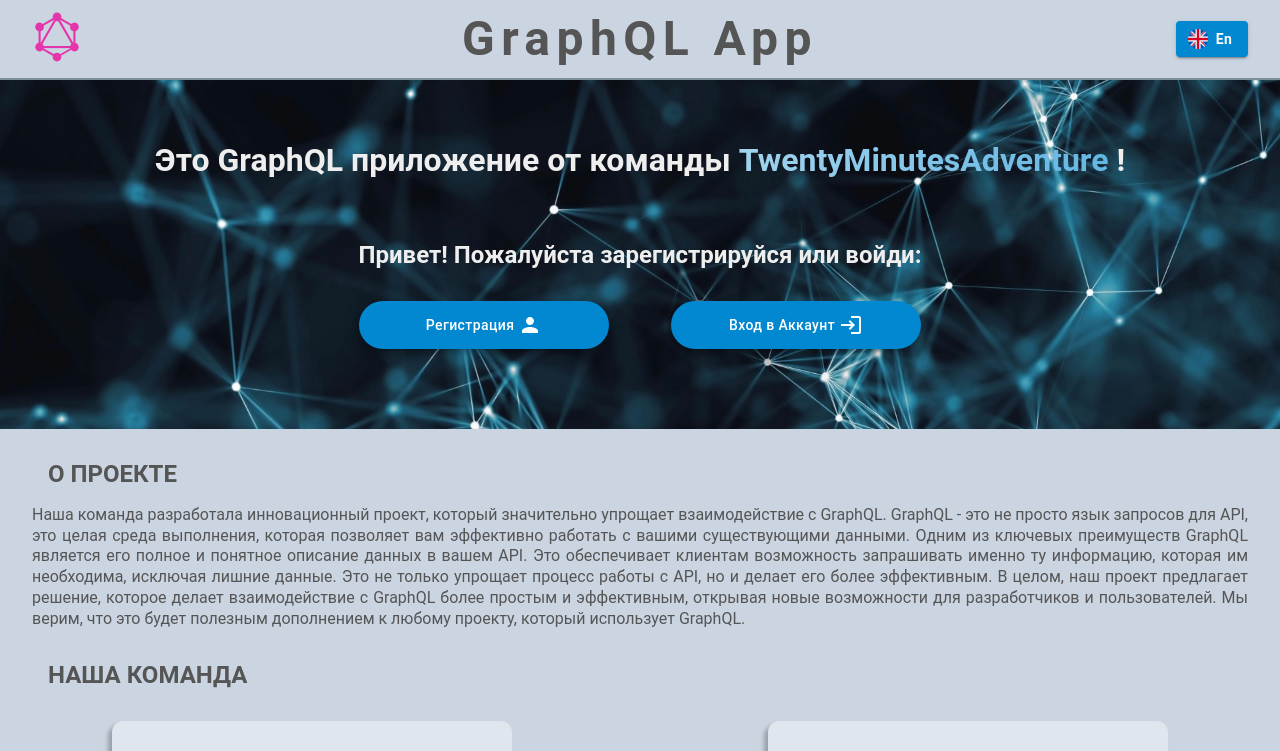
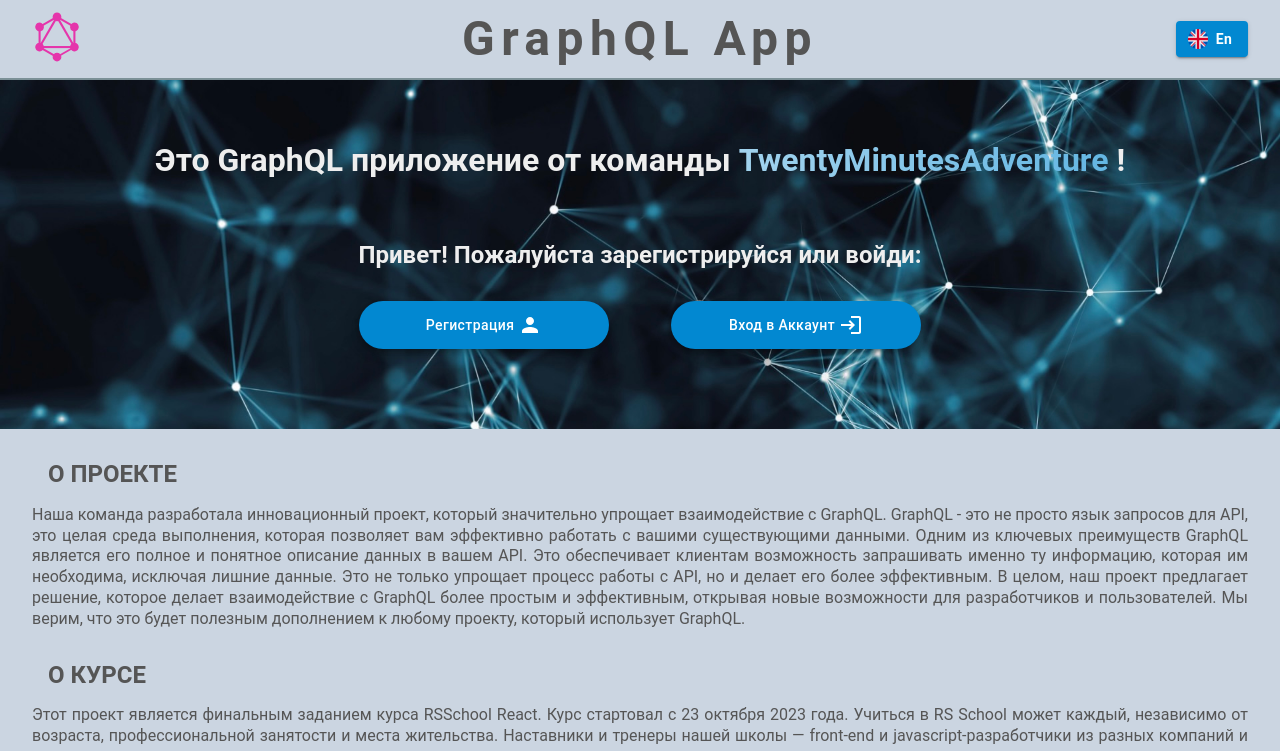
Before and after one commit to baranovdv/graphiql-app, a React (Vite) app: page / in a window 1280 px wide. Shown: the top 751 px of the page. Built offline with nearby package versions, Linux system fonts and the light colour scheme; no server answers; a web font is replaced by a local one.

Commit message:
feat: add about course section

```diff
--- a/src/data/locales/en.ts
+++ b/src/data/locales/en.ts
@@ -16,6 +16,9 @@ const enStrings: Record<StringsTypes, string> = {
   about_project: 'About project',
   about_project_text:
     "Our team has developed an innovative project that makes interacting with GraphQL much easier. GraphQL isn't just an API query language, it's an entire runtime that allows you to work efficiently with your existing data. One of the key benefits of GraphQL is its complete and clear description of the data in your API. This ensures that customers can request exactly the information they need, eliminating unnecessary data. This not only simplifies the process of working with the API, but also makes it more efficient. Overall, our project provides a solution that makes interacting with GraphQL easier and more efficient, opening up new possibilities for developers and users. We believe this will be a useful addition to any project that uses GraphQL.",
+  about_course: 'About course',
+  about_course_text:
+    'This project is final task of RSSchool React course. Course started from 23 october 2023. Everyone can study at RS School, regardless of age, professional employment, or place of residence. The mentors and trainers of our school are front-end and javascript developers from different companies and countries.',
   our_team: 'Our team',
   login: 'Login:',
   name_capitalized: 'Login should be capitalized',
--- a/src/data/locales/ru.ts
+++ b/src/data/locales/ru.ts
@@ -16,6 +16,9 @@ const ruStrings: Record<StringsTypes, string> = {
   about_project: 'О проекте',
   about_project_text:
     'Наша команда разработала инновационный проект, который значительно упрощает взаимодействие с GraphQL. GraphQL - это не просто язык запросов для API, это целая среда выполнения, которая позволяет вам эффективно работать с вашими существующими данными. Одним из ключевых преимуществ GraphQL является его полное и понятное описание данных в вашем API. Это обеспечивает клиентам возможность запрашивать именно ту информацию, которая им необходима, исключая лишние данные. Это не только упрощает процесс работы с API, но и делает его более эффективным. В целом, наш проект предлагает решение, которое делает взаимодействие с GraphQL более простым и эффективным, открывая новые возможности для разработчиков и пользователей. Мы верим, что это будет полезным дополнением к любому проекту, который использует GraphQL.',
+  about_course: 'О курсе',
+  about_course_text:
+    'Этот проект является финальным заданием курса RSSchool React. Курс стартовал с 23 октября 2023 года. Учиться в RS School может каждый, независимо от возраста, профессиональной занятости и места жительства. Наставники и тренеры нашей школы — front-end и javascript-разработчики из разных компаний и стран.',
   our_team: 'Наша команда',
   login: 'Логин:',
   name_capitalized: 'Логин должен начинаться с большой буквы',
--- a/src/pages/Welcome.tsx
+++ b/src/pages/Welcome.tsx
@@ -104,6 +104,10 @@ export default function Welcome() {
         <p className={classes.aboutText}>{strings.about_project_text}</p>
       </section>
       <section className={classes.section}>
+        <h2 className={classes.sectionTitle}>{strings.about_course}</h2>
+        <p className={classes.aboutText}>{strings.about_course_text}</p>
+      </section>
+      <section className={classes.section}>
         <h2 className={classes.sectionTitle}>{strings.our_team}</h2>
         {teamData.map((member) => {
           return <TeamMemberCard key={member.id} {...member} />;
--- a/src/types/types.ts
+++ b/src/types/types.ts
@@ -29,6 +29,8 @@ export type StringsTypes =
   | 'singup_page_title'
   | 'about_project'
   | 'about_project_text'
+  | 'about_course'
+  | 'about_course_text'
   | 'our_team'
   | 'login'
   | 'password'
```
